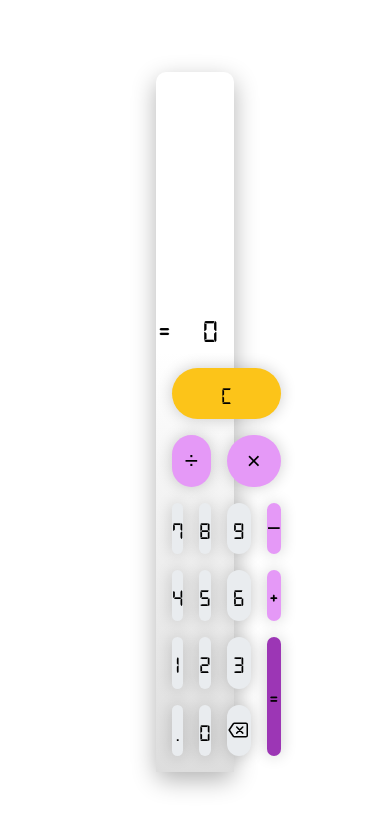
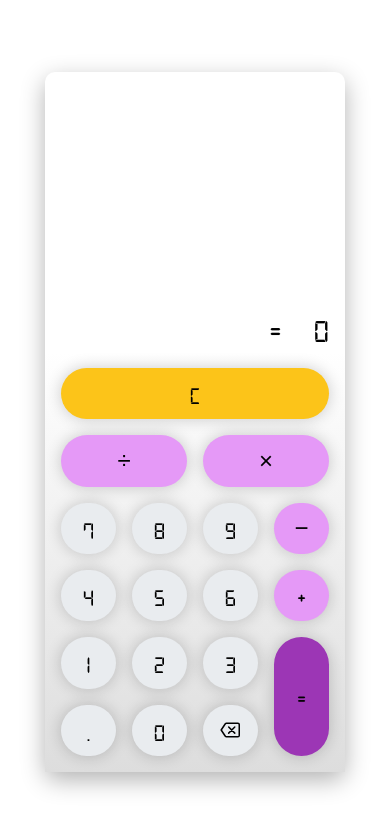
Before and after one commit to sadeghghasemnejadd/calculator, a plain HTML site: page index.html in a window 390 px wide. Drawn offline with nearby package versions, Linux system fonts and the light colour scheme.

Commit message:
add responsive

```diff
--- a/assets/sass/main.scss
+++ b/assets/sass/main.scss
@@ -25,7 +25,16 @@ body {
   align-items: center;
 }
 .main {
-  width: 20%;
+  min-width: 40rem;
+  @media only screen and (max-width: 37.5em) {
+    min-width: 30rem;
+  }
+  @media only screen and (max-width: 21em) {
+    min-width: 25rem;
+  }
+  @media only screen and (max-width: 15em) {
+    min-width: 20rem;
+  }
   height: 70rem;
   border-radius: 1rem;
   box-shadow: 0 0.8rem 2.4rem rgba(0, 0, 0, 0.3);
```
Also changed, not shown: assets/css/main.css, 1 other file.
